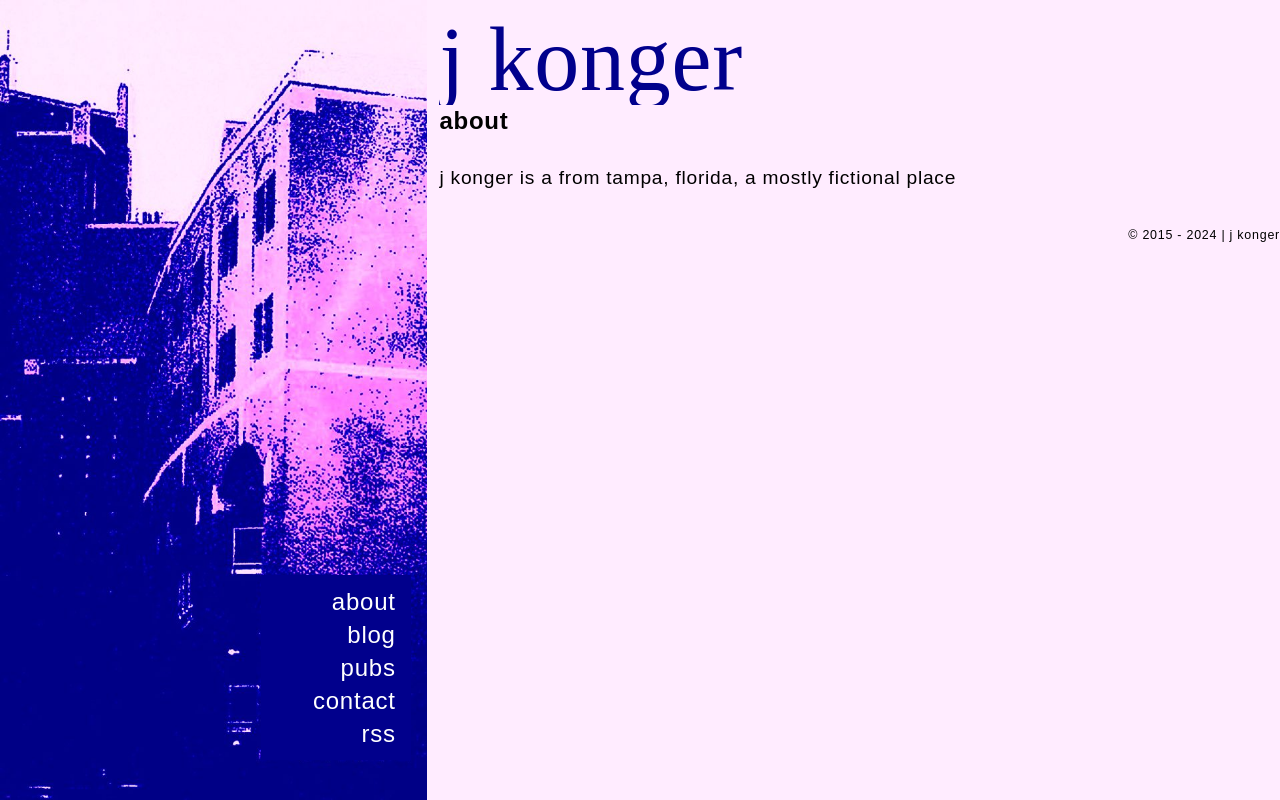
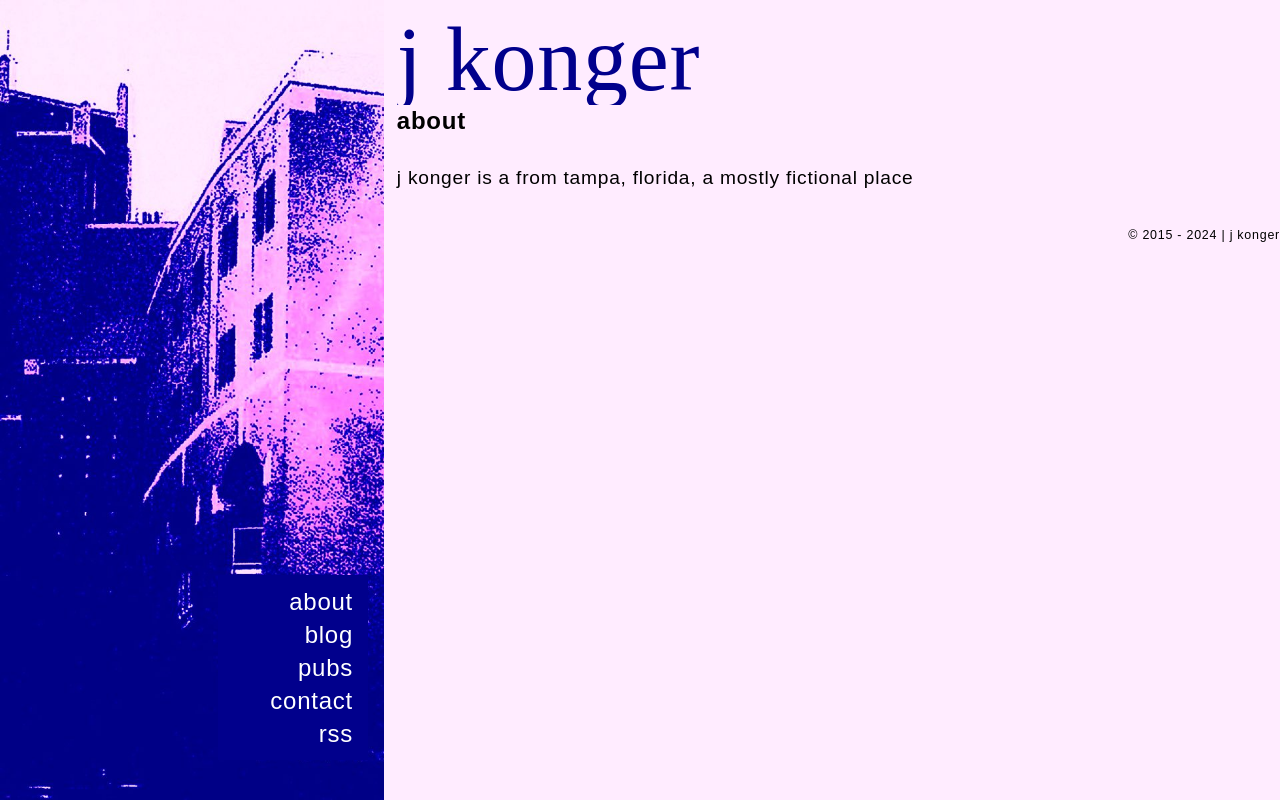
Before and after one commit to towercity/astro-site, an Astro site: page / in a window 1280 px wide. Built offline with nearby package versions, Linux system fonts and the light colour scheme; Astro itself is replaced by a stand-in of ours.

Commit message:
changeable grid

```diff
--- a/src/styles/global.css
+++ b/src/styles/global.css
@@ -5,9 +5,10 @@
 body {
   --color-background: #ffecff;
   --color-foreground: var(--color-foreground);
+  --header-width: 30vw;
 
   display: grid;
-  grid-template-columns: [header] 1fr [content1] 1fr [content2] 1fr;
+  grid-template-columns: [header] var(--header-width) [content1] 1fr [content2] 1fr;
 }
 
 header {
@@ -183,7 +184,7 @@ img.biopic {
   .header-links {
     position: fixed;
     width: 150px;
-    left: calc(33.333vw - 150px - 2vh);
+    left: calc(var(--header-width) - 150px - 2vh);
     bottom: 5vh;
   }
 
```
